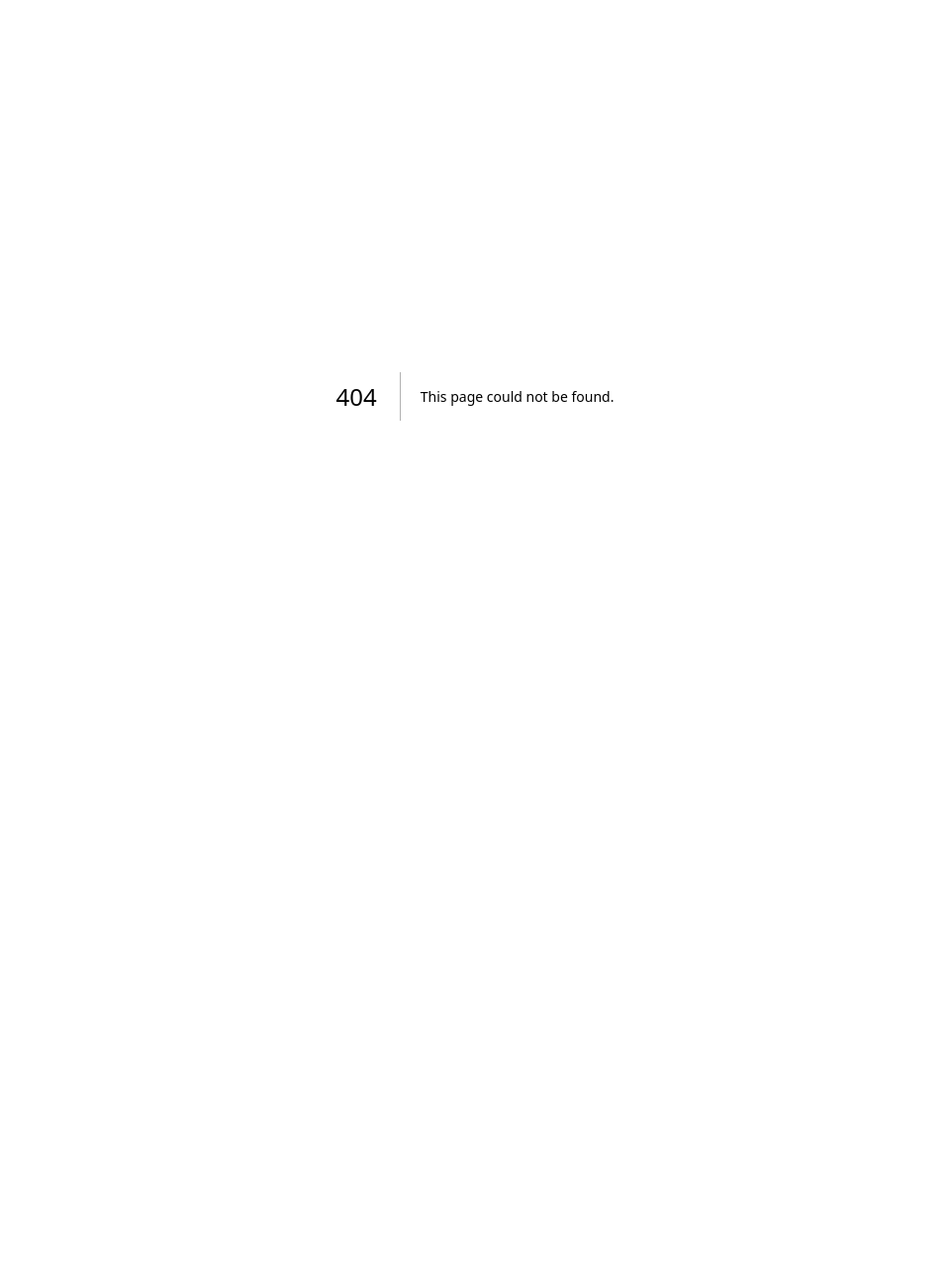
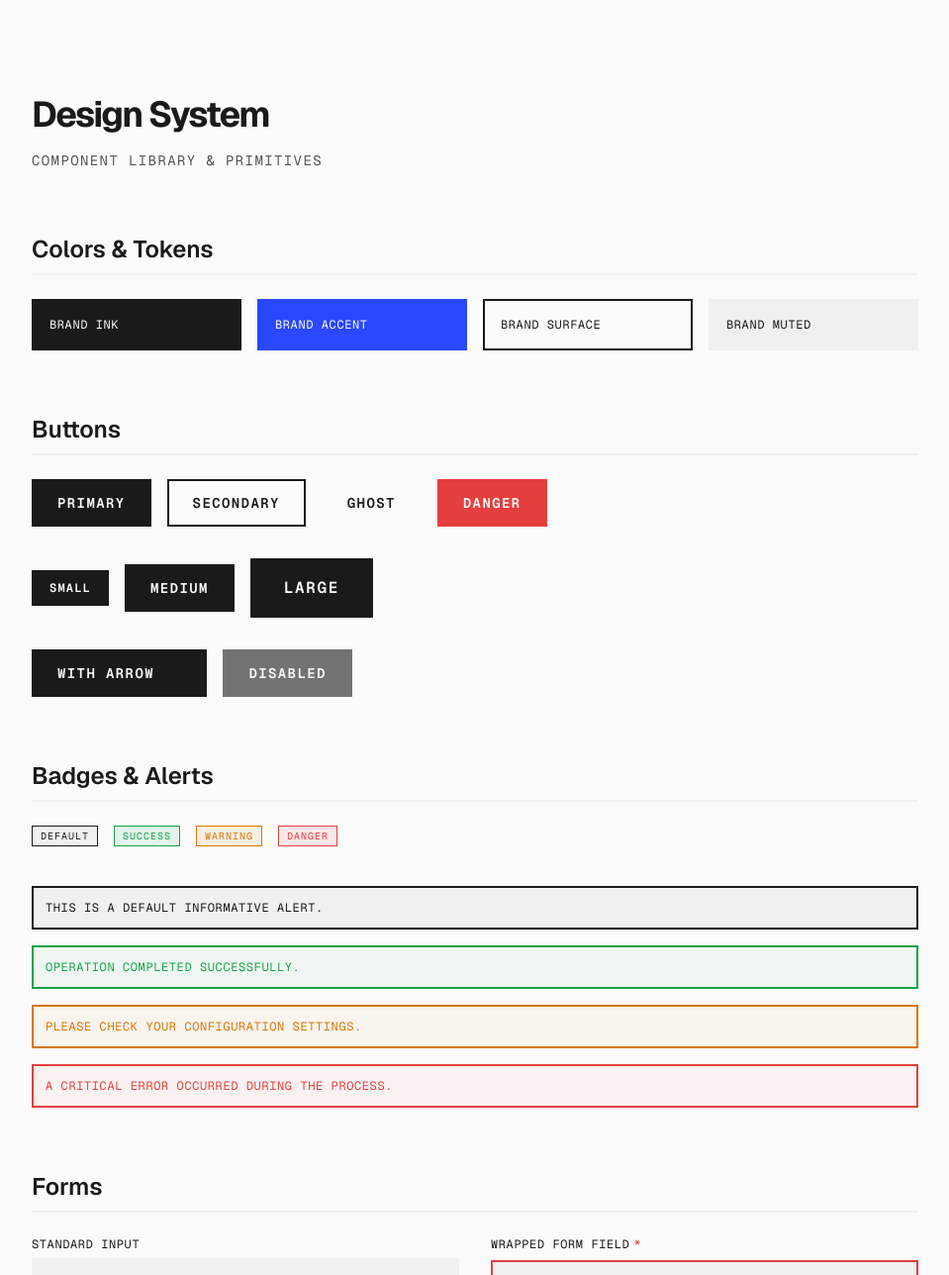
Before and after one commit to krutarth-pipaliya-simform/CRDT-next-POC, a Next.js app: page /design-system in a window 1280 px wide. Before the commit this address had no page. Shown: the top 1288 px of the page at 99% size, without its empty margins (160-1119 px from the left). Before the commit the page ends 800 px from the top, so only its background shows below. Built offline with nearby package versions, Linux system fonts and the light colour scheme.

Commit message:
feat(design-system): add kitchen sink route at /design-system

```diff
--- /dev/null
+++ b/src/app/design-system/page.tsx
@@ -0,0 +1,188 @@
+import * as React from "react";
+import { Button } from "@/components/ui/button";
+import { Input } from "@/components/ui/input";
+import { Card, CardHeader, CardTitle, CardBody } from "@/components/ui/card";
+import { Badge } from "@/components/ui/badge";
+import { Separator } from "@/components/ui/separator";
+import { Alert } from "@/components/ui/alert";
+import { Skeleton } from "@/components/ui/skeleton";
+import { FormField } from "@/components/ui/form-field";
+
+export default function ComponentsKitchenSink() {
+    return (
+        <main className="min-h-screen bg-brand-surface p-12 lg:p-24 font-brand-sans text-brand-ink">
+            <div className="max-w-4xl mx-auto space-y-16">
+                <header className="space-y-4">
+                    <h1 className="text-4xl font-bold tracking-tighter">
+                        Design System
+                    </h1>
+                    <p className="text-brand-subtle font-brand-mono text-sm uppercase tracking-widest">
+                        Component Library & Primitives
+                    </p>
+                </header>
+
+                {/* Typography / Colors */}
+                <section className="space-y-6">
+                    <h2 className="text-2xl font-semibold border-b-2 border-brand-muted pb-2">
+                        Colors & Tokens
+                    </h2>
+                    <div className="grid grid-cols-2 md:grid-cols-4 gap-4 font-brand-mono text-xs uppercase tracking-wider">
+                        <div className="p-4 bg-brand-ink text-brand-surface rounded-brand border-2 border-brand-ink">
+                            Brand Ink
+                        </div>
+                        <div className="p-4 bg-brand-accent text-brand-surface rounded-brand border-2 border-brand-accent">
+                            Brand Accent
+                        </div>
+                        <div className="p-4 bg-brand-surface text-brand-ink rounded-brand border-2 border-brand-ink">
+                            Brand Surface
+                        </div>
+                        <div className="p-4 bg-brand-muted text-brand-ink rounded-brand border-2 border-brand-muted">
+                            Brand Muted
+                        </div>
+                    </div>
+                </section>
+
+                {/* Buttons */}
+                <section className="space-y-6">
+                    <h2 className="text-2xl font-semibold border-b-2 border-brand-muted pb-2">
+                        Buttons
+                    </h2>
+                    <div className="space-y-8">
+                        <div className="flex flex-wrap items-center gap-4">
+                            <Button variant="primary">Primary</Button>
+                            <Button variant="secondary">Secondary</Button>
+                            <Button variant="ghost">Ghost</Button>
+                            <Button variant="danger">Danger</Button>
+                        </div>
+                        <div className="flex flex-wrap items-center gap-4">
+                            <Button size="sm">Small</Button>
+                            <Button size="md">Medium</Button>
+                            <Button size="lg">Large</Button>
+                        </div>
+                        <div className="flex flex-wrap items-center gap-4">
+                            <Button withArrow>With Arrow</Button>
+                            <Button disabled>Disabled</Button>
+                        </div>
+                    </div>
+                </section>
+
+                {/* Badges & Alerts */}
+                <section className="space-y-6">
+                    <h2 className="text-2xl font-semibold border-b-2 border-brand-muted pb-2">
+                        Badges & Alerts
+                    </h2>
+                    <div className="flex flex-wrap gap-4">
+                        <Badge intent="default">Default</Badge>
+                        <Badge intent="success">Success</Badge>
+                        <Badge intent="warning">Warning</Badge>
+                        <Badge intent="danger">Danger</Badge>
+                    </div>
+                    <div className="space-y-4 pt-4">
+                        <Alert intent="default">
+                            This is a default informative alert.
+                        </Alert>
+                        <Alert intent="success">
+                            Operation completed successfully.
+                        </Alert>
+                        <Alert intent="warning">
+                            Please check your configuration settings.
+                        </Alert>
+                        <Alert intent="danger">
+                            A critical error occurred during the process.
+                        </Alert>
+                    </div>
+                </section>
+
+                {/* Inputs & Forms */}
+                <section className="space-y-6">
+                    <h2 className="text-2xl font-semibold border-b-2 border-brand-muted pb-2">
+                        Forms
+                    </h2>
+                    <div className="grid md:grid-cols-2 gap-8">
+                        <div className="space-y-4">
+                            <Input
+                                label="Standard Input"
+                                placeholder="Type something..."
+                            />
+                            <Input
+                                label="With Hint"
+                                placeholder="username"
+                                hint="This will be public."
+                            />
+                            <Input
+                                label="With Error"
+                                placeholder="email@"
+                                error="Invalid email address."
+                            />
+                        </div>
+                        <div>
+                            <FormField
+                                label="Wrapped Form Field"
+                                htmlFor="demo-field"
+                                required
+                                error="Required field missing"
+                            >
+                                <Input
+                                    id="demo-field"
+                                    placeholder="Inside FormField..."
+                                    error="Required field missing"
+                                />
+                            </FormField>
+                        </div>
+                    </div>
+                </section>
+
+                {/* Cards & Separators */}
+                <section className="space-y-6">
+                    <h2 className="text-2xl font-semibold border-b-2 border-brand-muted pb-2">
+                        Layout (Cards & Separators)
+                    </h2>
+
+                    <div className="grid md:grid-cols-2 gap-8">
+                        <Card>
+                            <CardHeader>
+                                <CardTitle>Standard Card</CardTitle>
+                            </CardHeader>
+                            <CardBody>
+                                <p>
+                                    This is a standard flat card using the
+                                    default brand borders.
+                                </p>
+                            </CardBody>
+                        </Card>
+
+                        <Card elevated>
+                            <CardHeader>
+                                <CardTitle>Elevated Card</CardTitle>
+                            </CardHeader>
+                            <CardBody>
+                                <p className="mb-4">
+                                    This card uses the hard drop-shadow for a
+                                    lifted Machined Precision look.
+                                </p>
+                                <Separator label="OR" />
+                                <Button className="w-full" variant="secondary">
+                                    Take Action
+                                </Button>
+                            </CardBody>
+                        </Card>
+                    </div>
+                </section>
+
+                {/* Skeletons */}
+                <section className="space-y-6">
+                    <h2 className="text-2xl font-semibold border-b-2 border-brand-muted pb-2">
+                        Skeletons (Loading States)
+                    </h2>
+                    <div className="flex gap-4 items-center max-w-md">
+                        <Skeleton className="h-12 w-12 rounded-full flex-shrink-0" />
+                        <div className="space-y-2 flex-1">
+                            <Skeleton className="h-4 w-3/4" />
+                            <Skeleton className="h-4 w-1/2" />
+                        </div>
+                    </div>
+                </section>
+            </div>
+        </main>
+    );
+}
```
